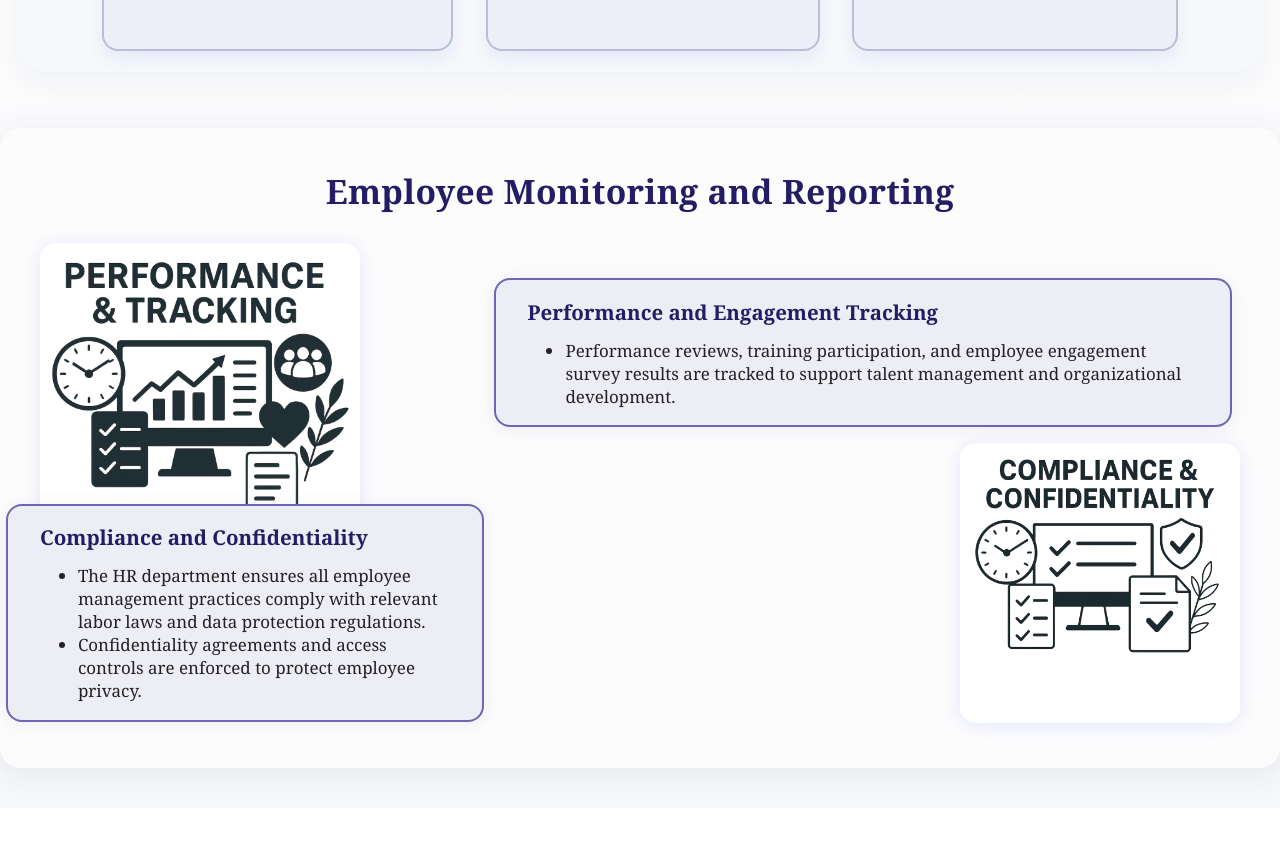
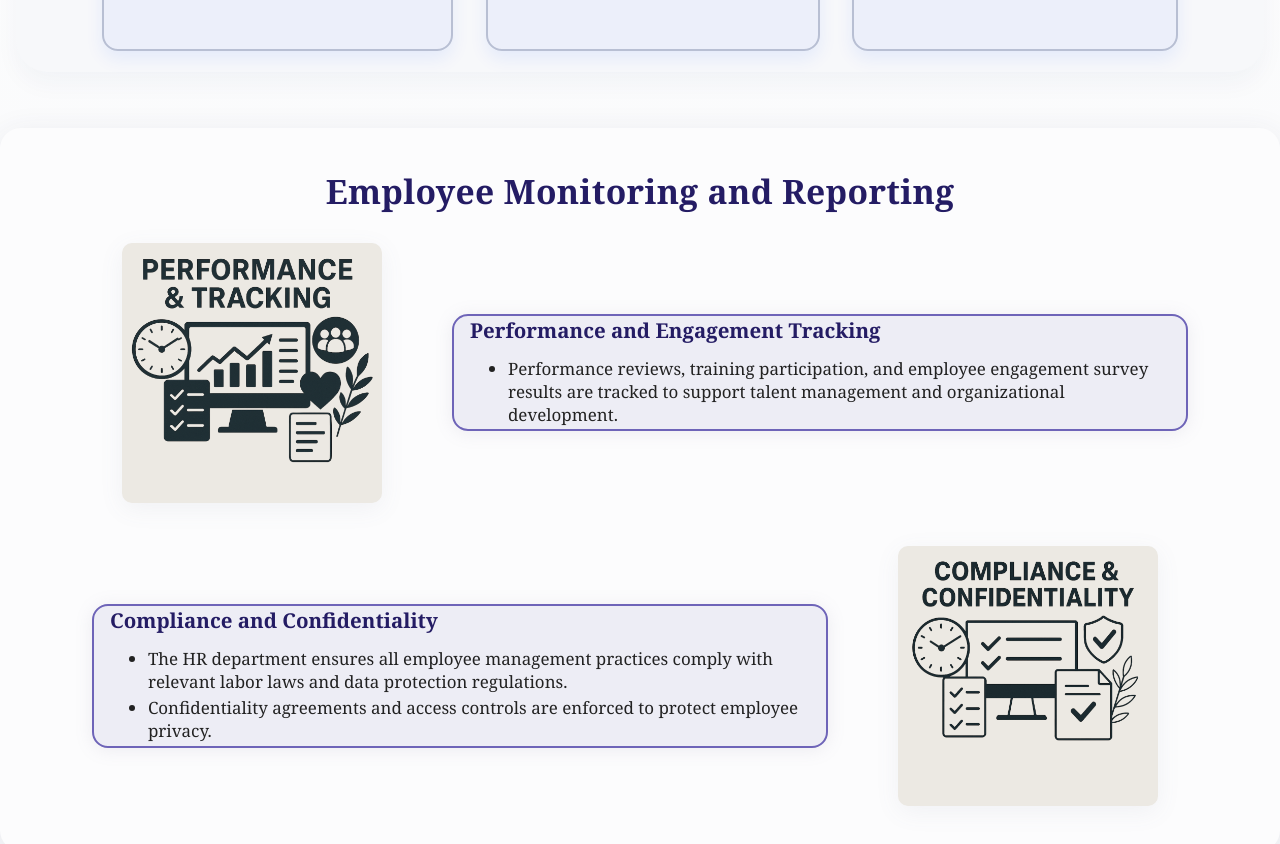
Before and after one commit to LordSpudnik/360-HRMS, a React (Create React App) app: page /employees in a window 1280 px wide. Shown: the part 880-1724 px from the top of the page. Before the commit the page ends 1688 px from the top, so only its background shows below. Built offline with nearby package versions, Linux system fonts and the light colour scheme; the HTML template or start-up script is replaced by a standard one.

Commit message:
fixed alignment

```diff
--- a/src/Components/pages/Employees.css
+++ b/src/Components/pages/Employees.css
@@ -28,26 +28,22 @@ body, html {
   box-sizing: border-box;
   z-index: 100;
 }
-
 .topbar .contact-info {
   display: flex;
   gap: 1.5rem;
   align-items: center;
 }
-
 .topbar .contact-info span {
   display: flex;
   align-items: center;
   gap: 0.3rem;
   white-space: nowrap;
 }
-
 .topbar .social-icons {
   display: flex;
   gap: 0.7rem;
   align-items: center;
 }
-
 .social-icons a {
   color: #000;
   font-size: 1.1rem;
@@ -55,13 +51,11 @@ body, html {
   display: flex;
   align-items: center;
 }
-
 .social-icons a:hover {
   transform: scale(1.2);
   color: #0077b5;
   z-index: 2;
 }
-
 .navbar {
   background-color: #e7f1ff;
   display: flex;
@@ -102,7 +96,6 @@ body, html {
   overflow: hidden;
   padding-top: 7rem;
 }
-
 .emp-main {
   max-width: 1200px;
   margin: 0 auto;
@@ -113,7 +106,6 @@ body, html {
   border-radius: 2rem;
   box-shadow: 0 12px 24px rgba(10, 40, 90, 0.04);
 }
-
 .emp-title {
   font-size: 2rem;
   text-align: center;
@@ -123,7 +115,6 @@ body, html {
   margin-top: 0;
   letter-spacing: 0.01em;
 }
-
 .emp-desc {
   color: #333;
   font-size: 1.08rem;
@@ -133,7 +124,6 @@ body, html {
   margin-left: auto;
   margin-right: auto;
 }
-
 .emp-section-title {
   color: #242273;
   font-size: 1.36rem;
@@ -144,9 +134,97 @@ body, html {
   letter-spacing: 0.01em;
 }
 
-/* --- Employee Monitoring and Reporting Section --- */
+/* --- Employee Cards --- */
+.emp-card-row {
+  display: flex;
+  gap: 2rem;
+  justify-content: center;
+  align-items: stretch;
+  flex-wrap: wrap;
+  margin: 0 auto;
+}
+.emp-card {
+  background: #eceffa;
+  border: 2.5px solid #b8bfd3;
+  border-radius: 1rem;
+  box-shadow: 0 4px 18px rgba(0, 0, 0, 0.09);
+  padding: 2.2rem 1.3rem 2rem 1.3rem;
+  text-align: center;
+  max-width: 340px;
+  min-width: 280px;
+  min-height: 420px;
+  display: flex;
+  flex-direction: column;
+  align-items: center;
+  transition:
+    box-shadow 0.3s,
+    border-color 0.23s,
+    transform 0.33s;
+  position: relative;
+  opacity: 0;
+  transform: translateY(50px) scale(0.95);
+  will-change: transform, opacity;
+}
+.emp-card.scrolled {
+  opacity: 1;
+  transform: translateY(0) scale(1.03);
+  box-shadow: 0 8px 18px rgba(0, 76, 255, 0.08);
+  transition:
+    transform 0.7s cubic-bezier(.17,.67,.83,.67),
+    opacity 0.8s;
+}
+.emp-card:hover {
+  box-shadow: 0 14px 36px 0 rgba(40,130,255,0.13), 0 0 0 4px #24227319;
+  border-color: #242273;
+  transform: translateY(-7px) scale(1.045);
+  z-index: 2;
+}
+.emp-card-icon {
+  font-size: 2.5rem;
+  color: #222a7b;
+  margin-bottom: 1.1rem;
+  margin-top: 0.2rem;
+}
+.emp-card-title {
+  font-size: 1.09rem;
+  color: #1a2a6c;
+  font-family: 'Georgia', 'Times New Roman', Times, serif;
+  font-weight: bold;
+  margin-bottom: 1rem;
+  margin-top: 0.1rem;
+}
+.emp-card-text {
+  color: #27374d;
+  font-size: 0.98rem;
+  font-family: 'Georgia', 'Times New Roman', Times, serif;
+  font-weight: 500;
+  letter-spacing: 0.01em;
+  line-height: 1.38;
+  margin-top: 0.1rem;
+}
+@media (max-width: 1100px) {
+  .emp-card-row {
+    flex-direction: column;
+    align-items: center;
+    gap: 1.7rem;
+  }
+  .emp-main {
+    padding: 2.6rem 0.5rem 1.3rem 0.5rem;
+  }
+}
+@media (max-width: 700px) {
+  .emp-card {
+    min-width: 140px;
+    width: 98vw;
+    max-width: 100vw;
+    min-height: unset;
+    padding: 1.5rem 0.6rem 1.2rem 0.6rem;
+  }
+}
+
+/* --- Employee Monitoring & Reporting Section --- */
 .emp-monitoring-section {
-  max-width: 1400px;
+  max-width: 1200px;
   margin: 3.5rem auto 2.5rem auto;
   background: #fcfcfd;
   border-radius: 1.3rem;
@@ -172,61 +250,56 @@ body, html {
   font-family: 'Georgia', 'Times New Roman', Times, serif;
 }
 
-/* Custom 2x2 grid layout for the image */
-.emp-monitoring-picture-layout {
-  display: grid;
-  grid-template-columns: 410px 1fr;
-  grid-template-rows: 220px 220px;
-  gap: 40px 35px;
-  grid-template-areas:
-    "perfimg perftrack"
-    "compliancebox compimg";
-  background: none;
-  min-height: 480px;
+/* Flex row for monitoring section */
+.emp-monitoring-row {
+  display: flex;
   align-items: center;
-  justify-items: center;
-  position: relative;
+  justify-content: center;
+  gap: 2.5rem;
+  margin-bottom: 2.7rem;
+}
+.emp-monitoring-row:last-child {
+  margin-bottom: 0;
+}
+.emp-monitoring-row.reverse {
+  flex-direction: row-reverse;
 }
 
-.emp-monitoring-perf-img {
-  grid-area: perfimg;
+.emp-monitoring-img-col {
+  flex: 1.1;
   display: flex;
-  align-items: flex-start;
-  justify-content: flex-start;
-  width: 100%;
-  height: 220px;
+  justify-content: center;
+  align-items: center;
+  min-width: 180px;
+  max-width: 320px;
+  margin: 0;
 }
-.emp-monitoring-perf-img img {
-  width: 320px;
-  max-width: 100%;
-  object-fit: contain;
-  background: #fff;
-  border-radius: 1rem;
-  box-shadow: 0 2px 18px #d6dcf7a0;
-  margin-top: 0;
-  margin-left: 0;
-  margin-bottom: 0;
-  padding: 0;
+.emp-monitoring-img {
+  width: 90%;
+  max-width: 260px;
+  border-radius: 10px;
+  background: #ece9e3;
+  box-shadow: 0 6px 24px 0 rgba(100,110,140,0.08);
+  display: block;
+  margin: 0 auto;
 }
 
-.emp-monitoring-engagement-card {
-  grid-area: perftrack;
+.emp-monitoring-text-col {
+  flex: 2.2;
+  display: flex;
+  flex-direction: column;
+  align-items: flex-start;
+  justify-content: center;
+  min-width: 320px;
+  max-width: 700px;
+  padding: 0 1rem;
   background: #ededf5;
   border: 2.5px solid #6e64b8;
   border-radius: 1rem;
   box-shadow: 0 2px 18px #8582a122;
-  padding: 1.1rem 2rem 1.1rem 2rem;
-  color: #241c64;
   font-size: 1.13rem;
-  display: flex;
-  flex-direction: column;
-  justify-content: flex-start;
-  align-items: flex-start;
   font-family: 'Georgia', 'Times New Roman', Times, serif;
   font-weight: 500;
-  width: 100%;
-  max-width: 670px;
-  min-width: 320px;
   transition: box-shadow 0.23s, border-color 0.23s, transform 0.33s;
 }
 .emp-monitoring-title {
@@ -236,7 +309,7 @@ body, html {
   margin-bottom: 0.4rem;
   font-family: 'Georgia', 'Times New Roman', Times, serif;
 }
-.emp-monitoring-engagement-card ul {
+.emp-monitoring-content ul {
   margin: 0.4rem 0 0 1.1rem;
   padding-left: 1.2em;
   font-size: 1.06rem;
@@ -244,90 +317,39 @@ body, html {
   font-family: 'Georgia', 'Times New Roman', Times, serif;
   list-style-type: disc;
 }
-
-/* Compliance box */
-.emp-monitoring-compliance-card {
-  grid-area: compliancebox;
-  background: #ededf5;
-  border: 2.5px solid #6e64b8;
-  border-radius: 1rem;
-  box-shadow: 0 2px 18px #8582a122;
-  padding: 1.1rem 2rem 1.1rem 2rem;
-  color: #241c64;
-  font-size: 1.13rem;
-  display: flex;
-  flex-direction: column;
-  justify-content: flex-start;
-  align-items: flex-start;
-  font-family: 'Georgia', 'Times New Roman', Times, serif;
-  font-weight: 500;
-  width: 100%;
-  max-width: 670px;
-  min-width: 320px;
-  transition: box-shadow 0.23s, border-color 0.23s, transform 0.33s;
-}
-.emp-monitoring-compliance-card ul {
-  margin: 0.4rem 0 0 1.1rem;
-  padding-left: 1.2em;
-  font-size: 1.06rem;
-  color: #222;
-  font-family: 'Georgia', 'Times New Roman', Times, serif;
-  list-style-type: disc;
-}
-.emp-monitoring-comp-img {
-  grid-area: compimg;
-  display: flex;
-  align-items: flex-end;
-  justify-content: flex-end;
-  width: 100%;
-  height: 220px;
-}
-.emp-monitoring-comp-img img {
-  width: 280px;
-  max-width: 100%;
-  object-fit: contain;
-  background: #fff;
-  border-radius: 1rem;
-  box-shadow: 0 2px 18px #d6dcf7a0;
-  margin-bottom: 0;
-  margin-right: 0;
-  margin-top: 0;
-  padding: 0;
+.emp-monitoring-content li {
+  margin-bottom: 0.2rem;
 }
 
-/* Hover effects ONLY on text cards */
-.hoverable:hover {
+.emp-monitoring-text-col:hover {
   box-shadow: 0 8px 32px 0 #b0a5e2ad, 0 0 0 4px #7e74ba33;
   border-color: #241c64;
   transform: translateY(-6px) scale(1.025);
   z-index: 10;
 }
 
+/* Responsive for monitoring section */
 @media (max-width: 1200px) {
   .emp-monitoring-section {
     padding: 1.3rem 0.5rem 1.5rem 0.5rem;
   }
-  .emp-monitoring-picture-layout {
-    grid-template-columns: 1fr 1fr;
-    grid-template-rows: 170px 170px;
-    gap: 24px 10px;
+  .emp-monitoring-img-col {
+    min-width: 100px;
+    max-width: 160px;
   }
-  .emp-monitoring-perf-img img,
-  .emp-monitoring-comp-img img {
-    width: 160px;
-    max-width: 95vw;
+  .emp-monitoring-img {
+    max-width: 140px;
   }
-  .emp-monitoring-engagement-card,
-  .emp-monitoring-compliance-card {
+  .emp-monitoring-text-col {
+    min-width: 180px;
+    max-width: 99vw;
     font-size: 1.01rem;
-    padding: 0.7rem 1rem 0.7rem 1rem;
-    min-width: 180px;
+    padding: 0.7rem 0.9rem;
   }
   .emp-monitoring-title {
     font-size: 1.08rem;
   }
 }
-
 @media (max-width: 900px) {
   .emp-monitoring-section {
     padding: 0.7rem 0.2rem 1.1rem 0.2rem;
@@ -335,31 +357,36 @@ body, html {
   .emp-monitoring-main-title {
     font-size: 1.2rem;
   }
-  .emp-monitoring-picture-layout {
-    grid-template-columns: 1fr;
-    grid-template-rows: repeat(4, auto);
-    gap: 1.3rem 0;
-    min-height: unset;
+  .emp-monitoring-row,
+  .emp-monitoring-row.reverse {
+    flex-direction: column !important;
+    gap: 1.3rem;
+    align-items: center;
+    justify-content: flex-start;
   }
-  .emp-monitoring-perf-img,
-  .emp-monitoring-comp-img,
-  .emp-monitoring-engagement-card,
-  .emp-monitoring-compliance-card {
-    justify-content: center;
+  .emp-monitoring-img-col {
+    min-width: 0;
+    max-width: 120px;
+  }
+  .emp-monitoring-img {
+    max-width: 100px;
+  }
+  .emp-monitoring-text-col {
+    width: 100%;
+    min-width: 0;
+    max-width: 99vw;
+    padding: 0.7rem 0.2rem;
     align-items: center;
-    margin: 0 auto;
-    max-width: 98vw;
-    min-width: unset;
-    width: 100%;
+    text-align: center;
   }
-  .emp-monitoring-perf-img img,
-  .emp-monitoring-comp-img img {
-    max-width: 130px;
-    padding: 0.5rem;
-    width: 100%;
+  .emp-monitoring-content ul {
+    padding-left: 0.9em;
+  }
+  .emp-monitoring-title {
+    text-align: center;
+    padding-left: 0;
   }
 }
-
 @media (max-width: 600px) {
   .emp-monitoring-section {
     padding: 0.4rem 0.05rem 0.5rem 0.05rem;
@@ -367,126 +394,36 @@ body, html {
   .emp-monitoring-main-title {
     font-size: 1.01rem;
   }
-  .emp-monitoring-engagement-card,
-  .emp-monitoring-compliance-card {
+  .emp-monitoring-text-col {
     font-size: 0.91rem;
     padding: 0.42rem 0.42rem 0.42rem 0.55rem;
     margin: 0 0 0 0.2rem;
     min-width: unset;
     max-width: 100vw;
   }
-  .emp-monitoring-perf-img img,
-  .emp-monitoring-comp-img img {
-    max-width: 90px;
-    padding: 0.2rem;
-    width: 100%;
+  .emp-monitoring-img-col {
+    max-width: 80px;
+  }
+  .emp-monitoring-img {
+    max-width: 70px;
   }
 }
 
-/* --- Employee Cards (unchanged) --- */
-.emp-card-row {
-  display: flex;
-  gap: 2rem;
-  justify-content: center;
-  align-items: stretch;
-  flex-wrap: wrap;
-  margin: 0 auto;
+/* --- Animations --- */
+.scroll-animate {
+  transition:
+    opacity 0.8s cubic-bezier(.17,.67,.83,.67),
+    transform 0.8s cubic-bezier(.17,.67,.83,.67);
+  will-change: opacity, transform;
+  pointer-events: none;
 }
-
-.emp-card {
-  background: #eceffa;
-  border: 2.5px solid #b8bfd3;
-  border-radius: 1rem;
-  box-shadow: 0 4px 18px rgba(0, 0, 0, 0.09);
-  padding: 2.2rem 1.3rem 2rem 1.3rem;
-  text-align: center;
-  max-width: 340px;
-  min-width: 280px;
-  min-height: 420px;
-  display: flex;
-  flex-direction: column;
-  align-items: center;
-  transition:
-    box-shadow 0.3s,
-    border-color 0.23s,
-    transform 0.33s;
-  position: relative;
+.scroll-animate:not(.scrolled) {
   opacity: 0;
-  transform: translateY(50px) scale(0.95);
-  will-change: transform, opacity;
+  transform: translateY(80px) scale(0.97);
+  pointer-events: none;
 }
-
-.emp-card.scrolled {
+.scroll-animate.scrolled {
   opacity: 1;
-  transform: translateY(0) scale(1.03);
-  box-shadow: 0 8px 18px rgba(0, 76, 255, 0.08);
-  transition:
-    transform 0.7s cubic-bezier(.17,.67,.83,.67),
-    opacity 0.8s;
+  transform: translateY(0) scale(1);
+  pointer-events: auto;
 }
-
-.main-card-width {
-  min-width: 1150px;
-  max-width: 1150px;
-  width: 1150px;
-}
-
-@media (max-width: 1150px) {
-  .main-card-width {
-    min-width: 260px;
-    max-width: 100vw;
-    width: 100%;
-  }
-}
-
-@media (max-width: 700px) {
-  .main-card-width {
-    min-width: 140px;
-    width: 98vw;
-    max-width: 100vw;
-  }
-}
-
-.emp-card:hover {
-  box-shadow: 0 14px 36px 0 rgba(40,130,255,0.13), 0 0 0 4px #24227319;
-  border-color: #242273;
-  transform: translateY(-7px) scale(1.045);
-  z-index: 2;
-}
-
-.emp-card-icon {
-  font-size: 2.5rem;
-  color: #222a7b;
-  margin-bottom: 1.1rem;
-  margin-top: 0.2rem;
-}
-
-.emp-card-title {
-  font-size: 1.09rem;
-  color: #1a2a6c;
-  font-family: 'Georgia', 'Times New Roman', Times, serif;
-  font-weight: bold;
-  margin-bottom: 1rem;
-  margin-top: 0.1rem;
-}
-
-.emp-card-text {
-  color: #27374d;
-  font-size: 0.98rem;
-  font-family: 'Georgia', 'Times New Roman', Times, serif;
-  font-weight: 500;
-  letter-spacing: 0.01em;
-  line-height: 1.38;
-  margin-top: 0.1rem;
-}
-
-@media (max-width: 1100px) {
-  .emp-card-row {
-    flex-direction: column;
-    align-items: center;
-    gap: 1.7rem;
-  }
-  .emp-main {
-    padding: 2.6rem 0.5rem 1.3rem 0.5rem;
-  }
-}
--- a/src/Components/pages/Employees.js
+++ b/src/Components/pages/Employees.js
@@ -16,11 +16,8 @@ import complianceImg from "./assets/imgs/employees_compliance.png";
 function useScrollAnimation() {
   useEffect(() => {
     const elements = document.querySelectorAll('.scroll-animate');
-
-    // We'll track state for each element to avoid jitter
-    const hysteresisRatioIn = 0.18;  // When to add (section is at least 18% visible)
-    const hysteresisRatioOut = 0.02; // When to remove (section is less than 2% visible)
-
+    const hysteresisRatioIn = 0.18;
+    const hysteresisRatioOut = 0.02;
     const observer = new window.IntersectionObserver(
       (entries) => {
         entries.forEach((entry) => {
@@ -29,7 +26,6 @@ function useScrollAnimation() {
           } else if (entry.intersectionRatio < hysteresisRatioOut) {
             entry.target.classList.remove('scrolled');
           }
-          // If in between, leave the class as it was (prevents jitter)
         });
       },
       {
@@ -37,7 +33,6 @@ function useScrollAnimation() {
         rootMargin: "0px 0px 0px 0px"
       }
     );
-
     elements.forEach((el) => observer.observe(el));
     return () => observer.disconnect();
   }, []);
@@ -148,15 +143,14 @@ export default function Employees() {
         {/* --- Employee Monitoring and Reporting Section --- */}
         <div className="emp-monitoring-section scroll-animate">
           <div className="emp-monitoring-main-title">Employee Monitoring and Reporting</div>
-          <div className="emp-monitoring-picture-layout">
-            {/* Row 1: Performance Image + Performance Card */}
-            <div className="emp-monitoring-perf-img">
-              <img src={performanceImg} alt="Performance and Tracking" />
+
+          <div className="emp-monitoring-row">
+            {/* Performance Tracking: image left, card right */}
+            <div className="emp-monitoring-img-col">
+              <img src={performanceImg} alt="Performance and Tracking" className="emp-monitoring-img" />
             </div>
-            <div className="emp-monitoring-engagement-card hoverable">
-              <div className="emp-monitoring-title">
-                Performance and Engagement Tracking
-              </div>
+            <div className="emp-monitoring-text-col">
+              <div className="emp-monitoring-title">Performance and Engagement Tracking</div>
               <div className="emp-monitoring-content">
                 <ul>
                   <li>
@@ -165,11 +159,12 @@ export default function Employees() {
                 </ul>
               </div>
             </div>
-            {/* Row 2: Compliance Card + Compliance Image */}
-            <div className="emp-monitoring-compliance-card hoverable">
-              <div className="emp-monitoring-title">
-                Compliance and Confidentiality
-              </div>
+          </div>
+
+          <div className="emp-monitoring-row">
+            {/* Compliance: card left, image right */}
+            <div className="emp-monitoring-text-col">
+              <div className="emp-monitoring-title">Compliance and Confidentiality</div>
               <div className="emp-monitoring-content">
                 <ul>
                   <li>
@@ -181,13 +176,12 @@ export default function Employees() {
                 </ul>
               </div>
             </div>
-            <div className="emp-monitoring-comp-img">
-              <img src={complianceImg} alt="Compliance and Confidentiality" />
+            <div className="emp-monitoring-img-col">
+              <img src={complianceImg} alt="Compliance and Confidentiality" className="emp-monitoring-img" />
             </div>
           </div>
         </div>
         {/* --- End Employee Monitoring and Reporting Section --- */}
-
       </motion.div>
     </div>
   );
```
